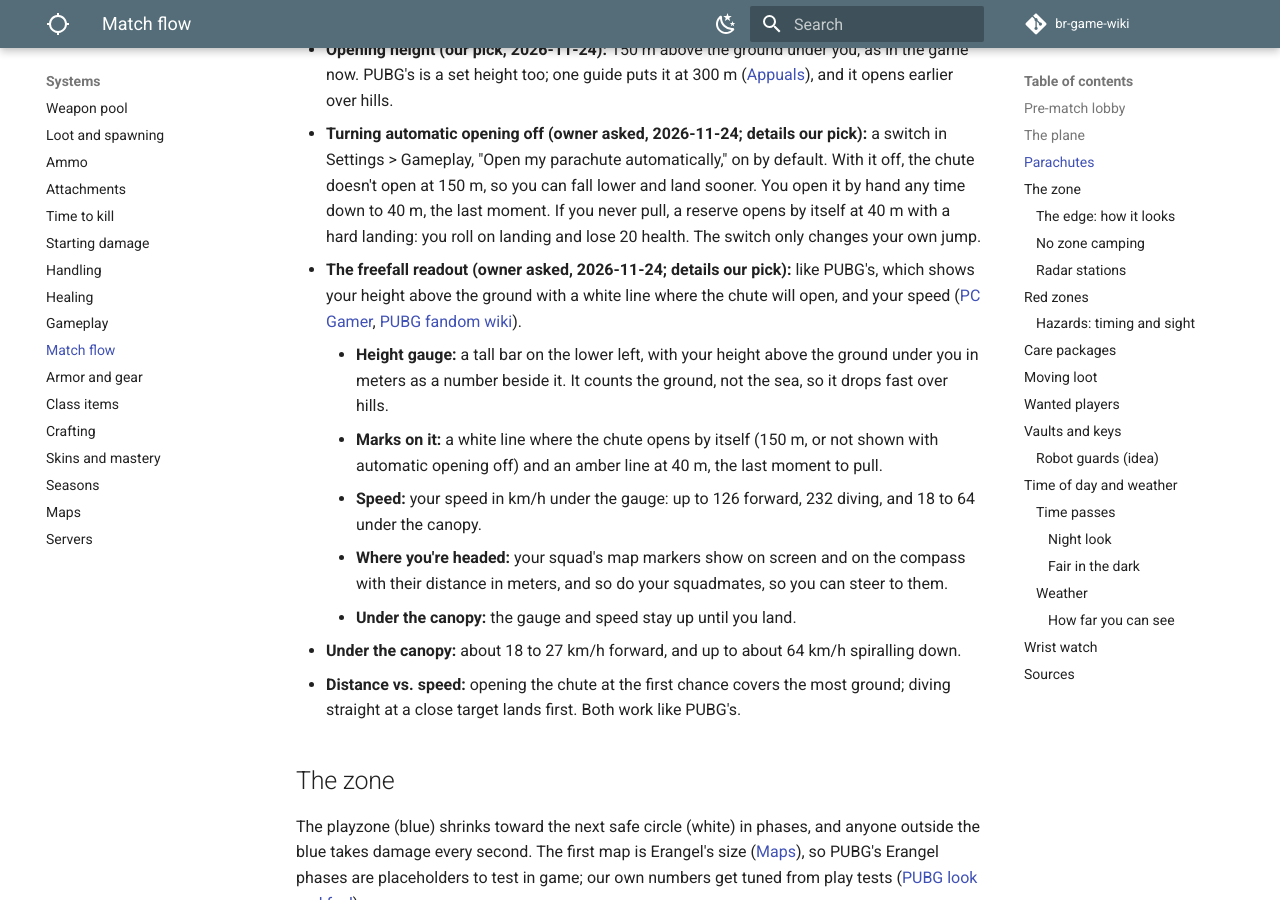
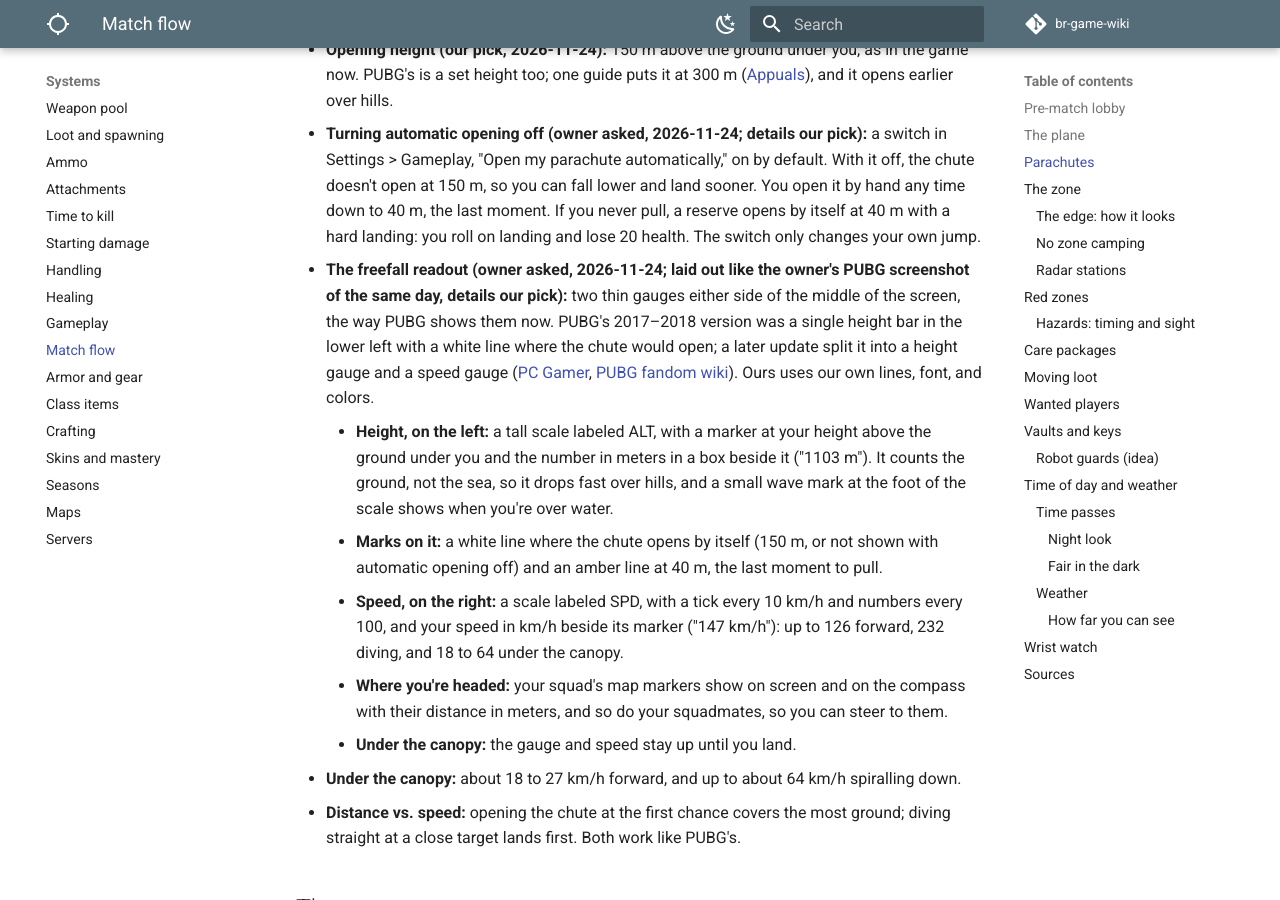
Before and after one commit to DerrickSpartan1/br-game-wiki, an MkDocs documentation site: the page built from docs/systems/match-flow.md, in a window 1280 px wide and 900 px high, scrolled down 1283 px. Built offline with MkDocs 1.6.1 and Material for MkDocs 9.7.7, drawn with Linux system fonts in a browser that asks for light colours; comment, search, counter and statistics services are not loaded.

Commit message:
Freefall readout and full map look from the owner's PUBG screenshots
Two gauges either side of the screen's middle (height left, speed right),
a teal wash outside the edge and a match log tab on the full map, and an
optional network readout on the HUD.

Co-Authored-By: Claude Opus 5.5 <noreply@anthropic.com>
Claude-Session: https://claude.ai/code/session_01LAp2s4euUjj6HZthupXLj4

```diff
--- a/docs/systems/match-flow.md
+++ b/docs/systems/match-flow.md
@@ -30,10 +30,10 @@ Like PUBG, in third person, the one part of the game that is ([Gameplay](gamepla
 - **Opening:** the chute opens on its own at a set height above the ground, earlier over high ground. You can open it sooner by hand.
 - **Opening height (our pick, 2026-11-24):** 150 m above the ground under you, as in the game now. PUBG's is a set height too; one guide puts it at 300 m ([Appuals](https://appuals.com/playerunknowns-battlegrounds-skydiving-parachuting-guide/)), and it opens earlier over hills.
 - **Turning automatic opening off (owner asked, 2026-11-24; details our pick):** a switch in Settings > Gameplay, "Open my parachute automatically," on by default. With it off, the chute doesn't open at 150 m, so you can fall lower and land sooner. You open it by hand any time down to 40 m, the last moment. If you never pull, a reserve opens by itself at 40 m with a hard landing: you roll on landing and lose 20 health. The switch only changes your own jump.
-- **The freefall readout (owner asked, 2026-11-24; details our pick):** like PUBG's, which shows your height above the ground with a white line where the chute will open, and your speed ([PC Gamer](https://www.pcgamer.com/uk/pubg-how-to-land-fast-battlegrounds), [PUBG fandom wiki](https://pubg.fandom.com/wiki/Parachute)).
-    - **Height gauge:** a tall bar on the lower left, with your height above the ground under you in meters as a number beside it. It counts the ground, not the sea, so it drops fast over hills.
+- **The freefall readout (owner asked, 2026-11-24; laid out like the owner's PUBG screenshot of the same day, details our pick):** two thin gauges either side of the middle of the screen, the way PUBG shows them now. PUBG's 2017–2018 version was a single height bar in the lower left with a white line where the chute would open; a later update split it into a height gauge and a speed gauge ([PC Gamer](https://www.pcgamer.com/uk/pubg-how-to-land-fast-battlegrounds), [PUBG fandom wiki](https://pubg.fandom.com/wiki/Parachute)). Ours uses our own lines, font, and colors.
+    - **Height, on the left:** a tall scale labeled ALT, with a marker at your height above the ground under you and the number in meters in a box beside it ("1103 m"). It counts the ground, not the sea, so it drops fast over hills, and a small wave mark at the foot of the scale shows when you're over water.
     - **Marks on it:** a white line where the chute opens by itself (150 m, or not shown with automatic opening off) and an amber line at 40 m, the last moment to pull.
-    - **Speed:** your speed in km/h under the gauge: up to 126 forward, 232 diving, and 18 to 64 under the canopy.
+    - **Speed, on the right:** a scale labeled SPD, with a tick every 10 km/h and numbers every 100, and your speed in km/h beside its marker ("147 km/h"): up to 126 forward, 232 diving, and 18 to 64 under the canopy.
     - **Where you're headed:** your squad's map markers show on screen and on the compass with their distance in meters, and so do your squadmates, so you can steer to them.
     - **Under the canopy:** the gauge and speed stay up until you land.
 - **Under the canopy:** about 18 to 27 km/h forward, and up to about 64 km/h spiralling down.
```
Also changed, not shown: docs/planning/changelog.md (+1 -0 lines), docs/planning/decisions.md (+1 -0 lines), docs/planning/to-do.md (+1 -1 lines), docs/systems/gameplay.md (+2 -1 lines).
